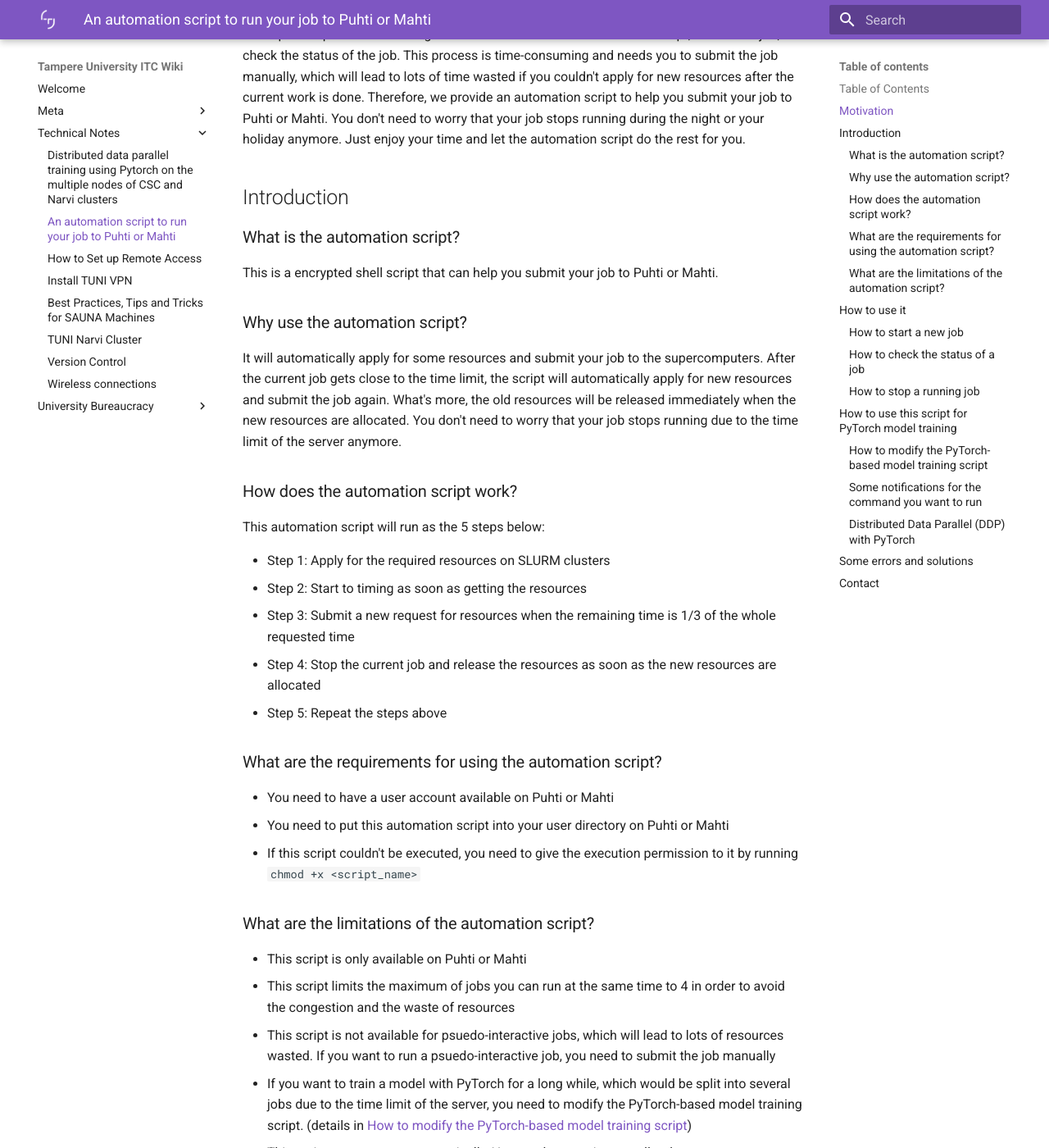
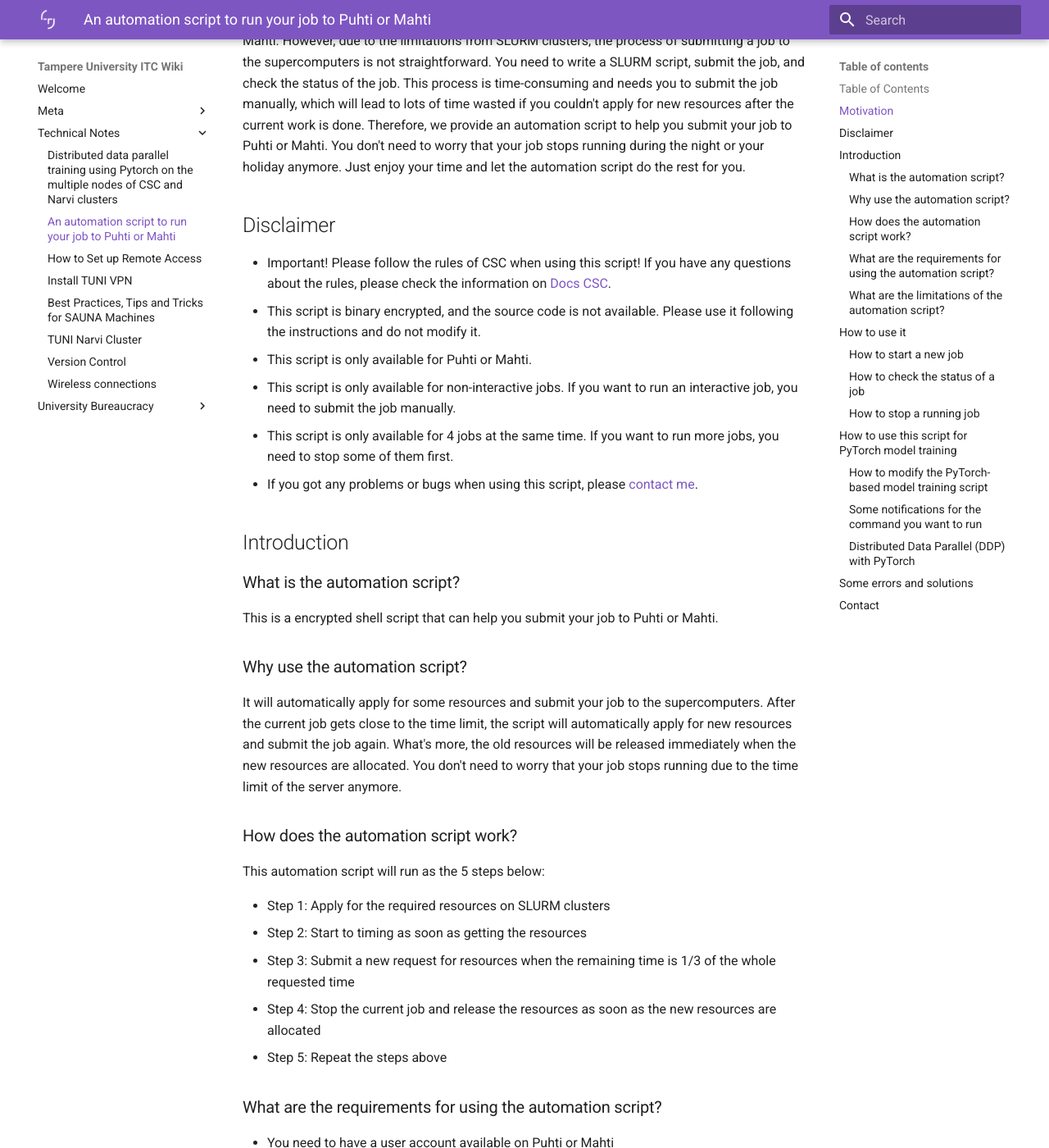
Before and after one commit to TUNI-ITC/wiki, an MkDocs documentation site: the page built from docs/Technical-Notes/automatically-submit-your-job-to-puhti-or-mahti.md, in a window 1280 px wide and 1400 px high, scrolled down 948 px. Shown: the whole window at 82% size. Built offline with MkDocs 1.6.1 and Material for MkDocs 9.7.7, drawn with Linux system fonts in a browser that asks for light colours; some of the changed lines change nothing that is shown; some of the changed text lies outside the part shown.

Commit message:
Add disclaimer and download url
Add disclaimer and download url.

````diff
--- a/docs/Technical-Notes/automatically-submit-your-job-to-puhti-or-mahti.md
+++ b/docs/Technical-Notes/automatically-submit-your-job-to-puhti-or-mahti.md
@@ -3,22 +3,23 @@
 ## Table of Contents
 
 1. [Motivation](#motivation)
-2. [Introduction](#introduction)
+2. [Dislaimer](#disclaimer)
+3. [Introduction](#introduction)
     1. [What is the automation script?](#what-is-the-automation-script)
     2. [Why use the automation script?](#why-use-the-automation-script)
     3. [How does the automation script work?](#how-does-the-automation-script-work)
     4. [What are the requirements for using the automation script?](#what-are-the-requirements-for-using-the-automation-script)
     5. [What are the limitations of the automation script?](#what-are-the-limitations-of-the-automation-script)
-3. [How to use it](#how-to-use-it)
+4. [How to use it](#how-to-use-it)
     1. [How to start a new job](#how-to-start-a-new-job)
     2. [How to check the status of a job](#chow-to-heck-the-status-of-a-job)
     3. [How to stop a running job](#how-to-stop-a-running-job)
-4. [How to use this script for PyTorch model training](#how-to-use-this-script-for-pytorch-model-training)
+5. [How to use this script for PyTorch model training](#how-to-use-this-script-for-pytorch-model-training)
     1. [How to modify the PyTorch-based model training script](#how-to-modify-the-pytorch-based-model-training-script)
     2. [Some notifications for the command you want to run](#some-notifications-for-the-command-you-want-to-run)
     3. [Distributed Data Parallel (DDP) with PyTorch](#distributed-data-parallel-ddp-with-pytorch)
-5. [Some errors and solutions](#some-errors-and-solutions)
-6. [Contact](#contact)
+6. [Some errors and solutions](#some-errors-and-solutions)
+7. [Contact](#contact)
 
 ## Motivation
 
@@ -29,6 +30,19 @@
 current work is done. Therefore, we provide an automation script to help you submit your job to Puhti or Mahti. You
 don't need to worry that your job stops running during the night or your holiday anymore. Just enjoy your time and let
 the automation script do the rest for you.
+
+## Disclaimer
+
+- Important! Please follow the rules of CSC when using this script! If you have any questions about the rules, please check the
+  information on [Docs CSC](https://docs.csc.fi/).
+- This script is binary encrypted, and the source code is not available. Please use it following the instructions and do
+  not modify it.
+- This script is only available for Puhti or Mahti.
+- This script is only available for non-interactive jobs. If you want to run an interactive job, you need to submit the
+  job manually.
+- This script is only available for 4 jobs at the same time. If you want to run more jobs, you need to stop some of them
+  first.
+- If you got any problems or bugs when using this script, please [contact me](#contact).
 
 ## Introduction
 
@@ -58,7 +72,7 @@
 - You need to have a user account available on Puhti or Mahti
 - You need to put this automation script into your user directory on Puhti or Mahti
 - If this script couldn't be executed, you need to give the execution permission to it by
-  running `chmod +x <script_name>`
+  running `chmod +x auto_gpu`
 
 ### What are the limitations of the automation script?
 
@@ -76,8 +90,8 @@
 
 ## How to use it
 
-Please firstly download the script from the following link: [auto_gpu](xxx). Then you can put it into your user folder.
-And you can run the script by the following command:
+Please firstly download the script from the following link: [auto_gpu](assets/auto_gpu). Then you can put it into your
+user folder. And you can run the script by the following command:
 
 ```shell
 ./auto_gpu
@@ -229,61 +243,74 @@
 ## Some errors and solutions
 
 - Wrong server
+
 ```shell
 Please run this script on Puhti or Mahti.
 ```
 
 - Invalid input, terminating...
+
 ```shell
 Please check the input parameters and try again.
 ```
 
 - The account is empty.
+
 ```shell
 Please set the account you want to use.
 ```
 
 - The command you want to run is empty.
+
 ```shell
 Please set the command you want to run with double quotes.
 ```
 
 - The job name is empty.
+
 ```shell
 Please set the job name you want to use.
 ```
 
 - mahti does not support the gpu_type 'gpu'.
+
 ```shell
 Please choose the correct GPU type (small -s or medium -m) for Mahti.
 ```
 
 - puhti does not support the gpu_type 'gpusmall' / 'gpumedium'.
+
 ```shell
 Please choose the correct GPU type (gpu -l) for Puhti.
 ```
 
-- Due to the resources limitation, please do not automatically apply for an interactive job, which will lead to lots of waste of resources. Please apply for such jobs manually.
+- Due to the resources limitation, please do not automatically apply for an interactive job, which will lead to lots of
+  waste of resources. Please apply for such jobs manually.
+
 ```shell
 Please run some non-interactive jobs.
 ```
 
 - The format of time should be 'D-HH:MM:SS' (D: days, HH: hours, MM: minutes, SS: seconds)
+
 ```shell
 Please set the time with the correct format.
 ```
 
 - You have already applied for the job <job_name>, please use another job name.
+
 ```shell
 Please set a different job name for different jobs.
 ```
 
 - You have already applied for too many jobs, please stop some of them first.
+
 ```shell
 Please stop some of the running jobs.
 ```
 
 - Something wrong happened; please check if your request meets the rules of the server.
+
 ```shell
 Please check the info on (https://docs.csc.fi/computing/running/batch-job-partitions/)
 ```
````
